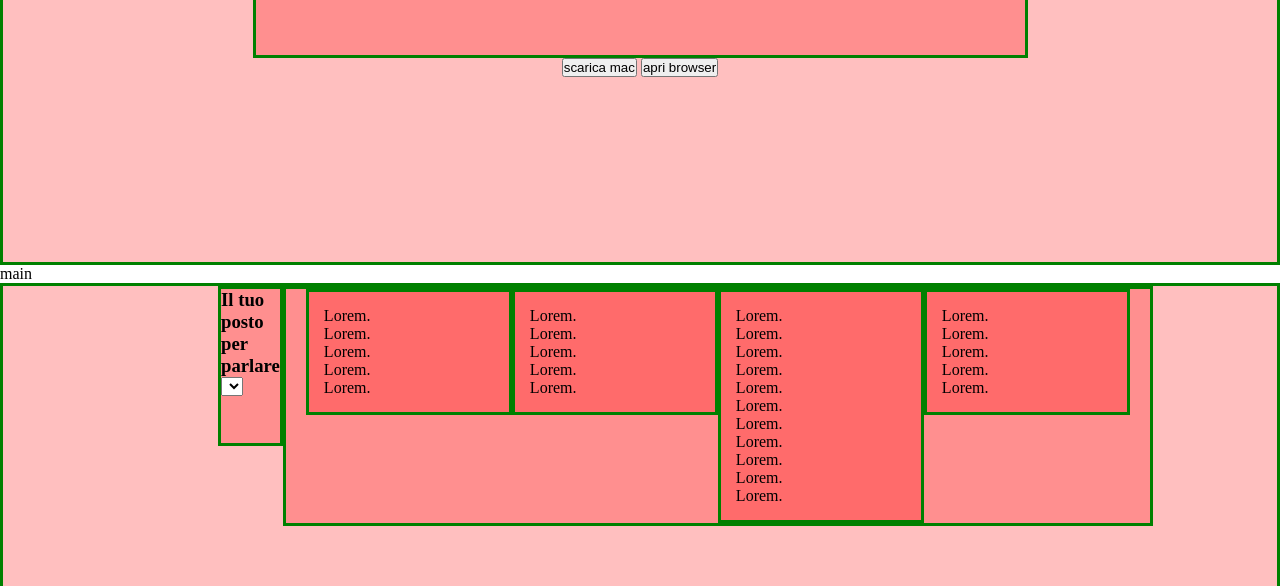
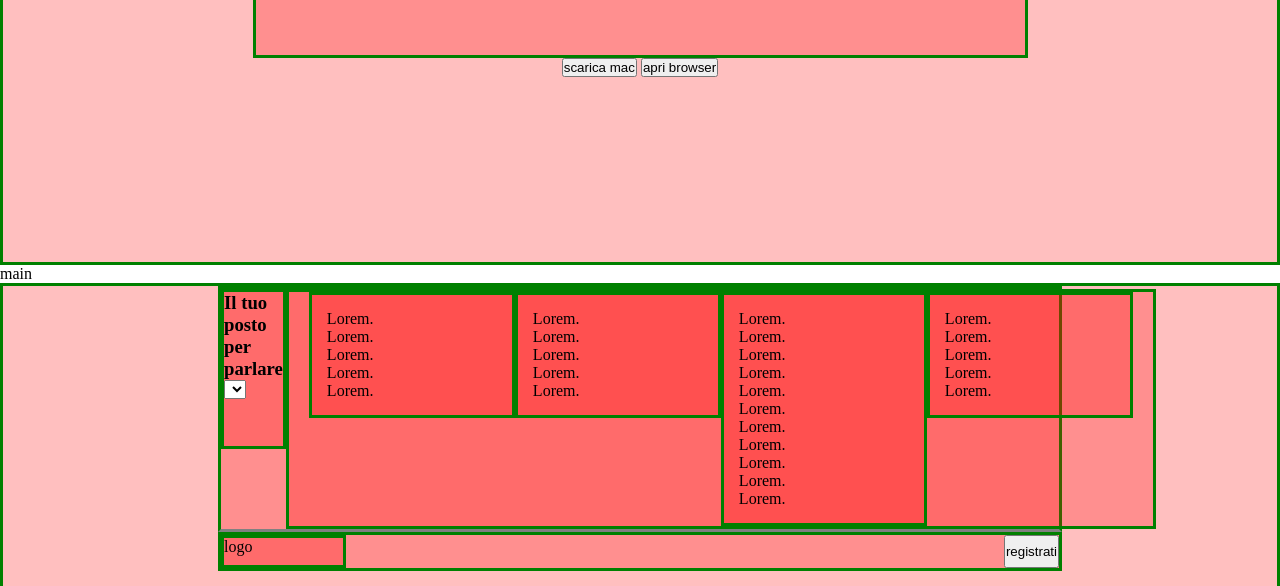
Before and after one commit to SaverioCascelli/htmlcss-struttura-discord, a plain HTML site: page index.html in a window 1280 px wide. Shown: the part 366-952 px from the top of the page. Drawn offline with Linux system fonts and the light colour scheme.

Commit message:
[add] footer bottom part

```diff
--- a/css/style.css
+++ b/css/style.css
@@ -66,10 +66,20 @@ footer{
     height: 667px;
 }
 
+
+footer .top{
+    border-bottom: solid grey;
+    align-items: flex-start;
+    justify-content: flex-start;
+}
+
+footer .bottom{
+    display: flex;
+    justify-content: space-between;
+}
+
 footer .container{
     display: flex;
-    align-items: flex-start;
-    justify-content: flex-start;
 }
 
 #top-right-footer{
--- a/index.html
+++ b/index.html
@@ -46,7 +46,8 @@
     </main>
 
     <footer class="debug">
-        <div class="container">
+        <div class="rows ">
+            <div class="top container debug">
                 <div id="top-left-footer" class="debug">
                     <h3>Il tuo posto per parlare</h3>
                     <select name="italiano" id="pet-select"></select>
@@ -98,6 +99,15 @@
                     </div>
                 </div>
             </div>
+
+            <div class="bottom container debug">
+                <div class="logo">
+                    <div class="logo-image debug"> logo</div>
+                </div>
+
+                <button>registrati</button>
+            </div>
+        </div>
     </footer>
 
 </body>
```
Lines whose indentation alone changed are shown as unchanged.
